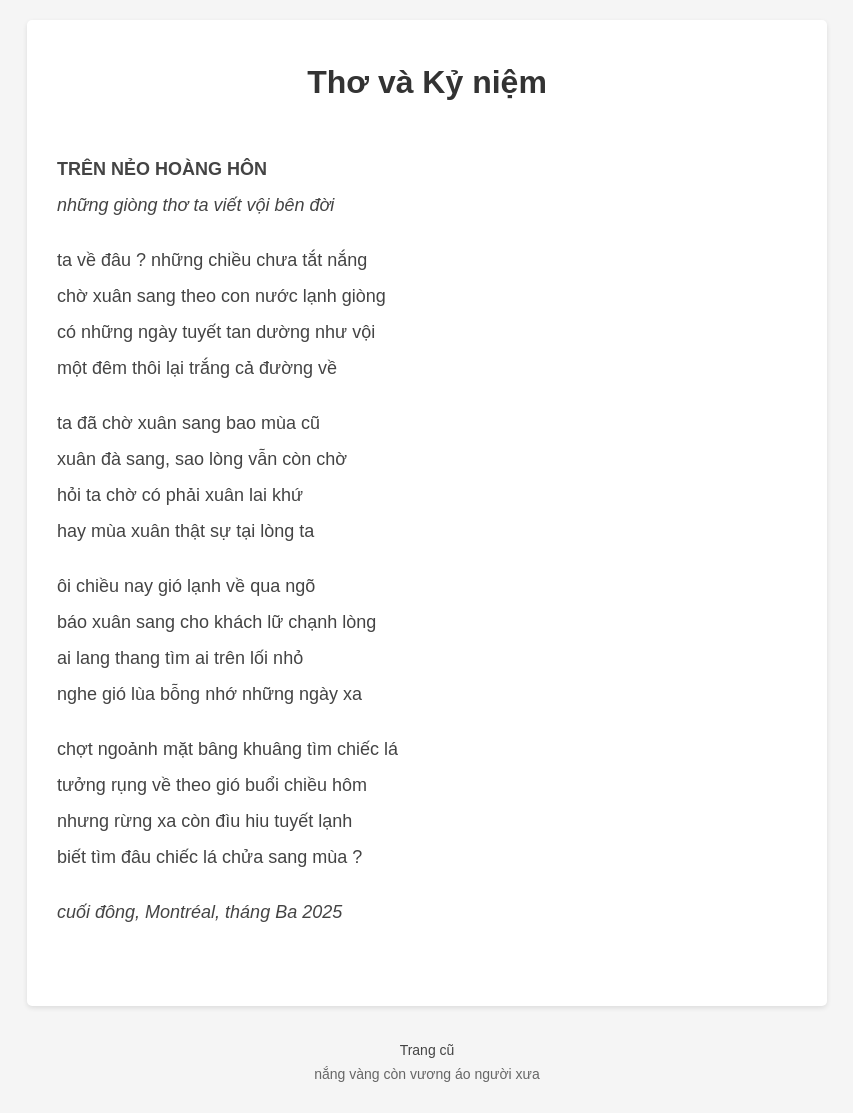
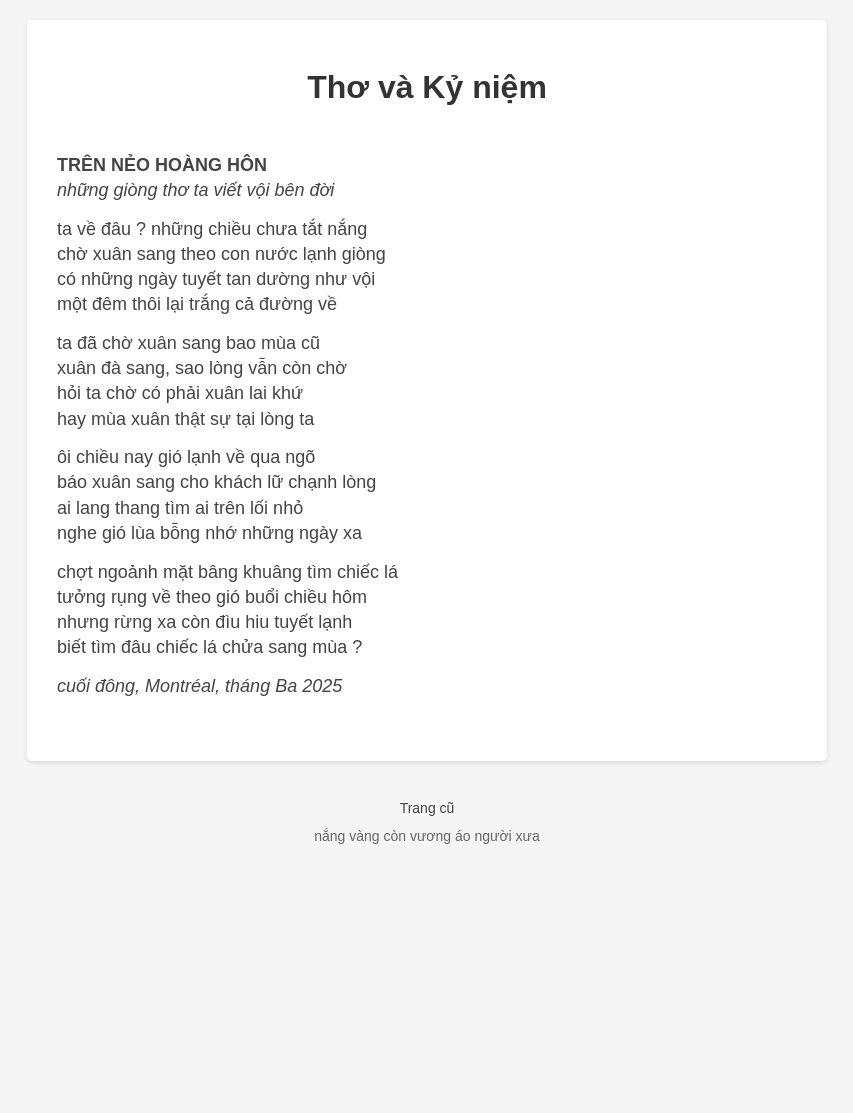
Before and after one commit to trinhudo/Blog, a Jekyll site: the page built from index.md, in a window 1280 px wide. Shown: the whole page, without its empty margins (213-1066 px from the left). Built offline with Jekyll 4.4.1, drawn with Linux system fonts in a browser that asks for light colours; after the commit the page ends 900 px from its top, so only the background shows below that.

Commit message:
Update default.html

```diff
--- a/_layouts/default.html
+++ b/_layouts/default.html
@@ -11,7 +11,7 @@
             margin: 0 auto;
             padding: 20px;
             background-color: #f5f5f5;
-            line-height: 0.7;
+            line-height: 1;
         }
         .container {
             background-color: white;
@@ -28,7 +28,7 @@
             font-size: 18px;
             color: #444;
             white-space: pre-wrap;
-            line-height: 1;            /* Single-line spacing for text and line breaks */
+            line-height: 0.7;            /* spacing for text and line breaks */
             margin: 0;                 /* Reset default margins */
         }
 
```
